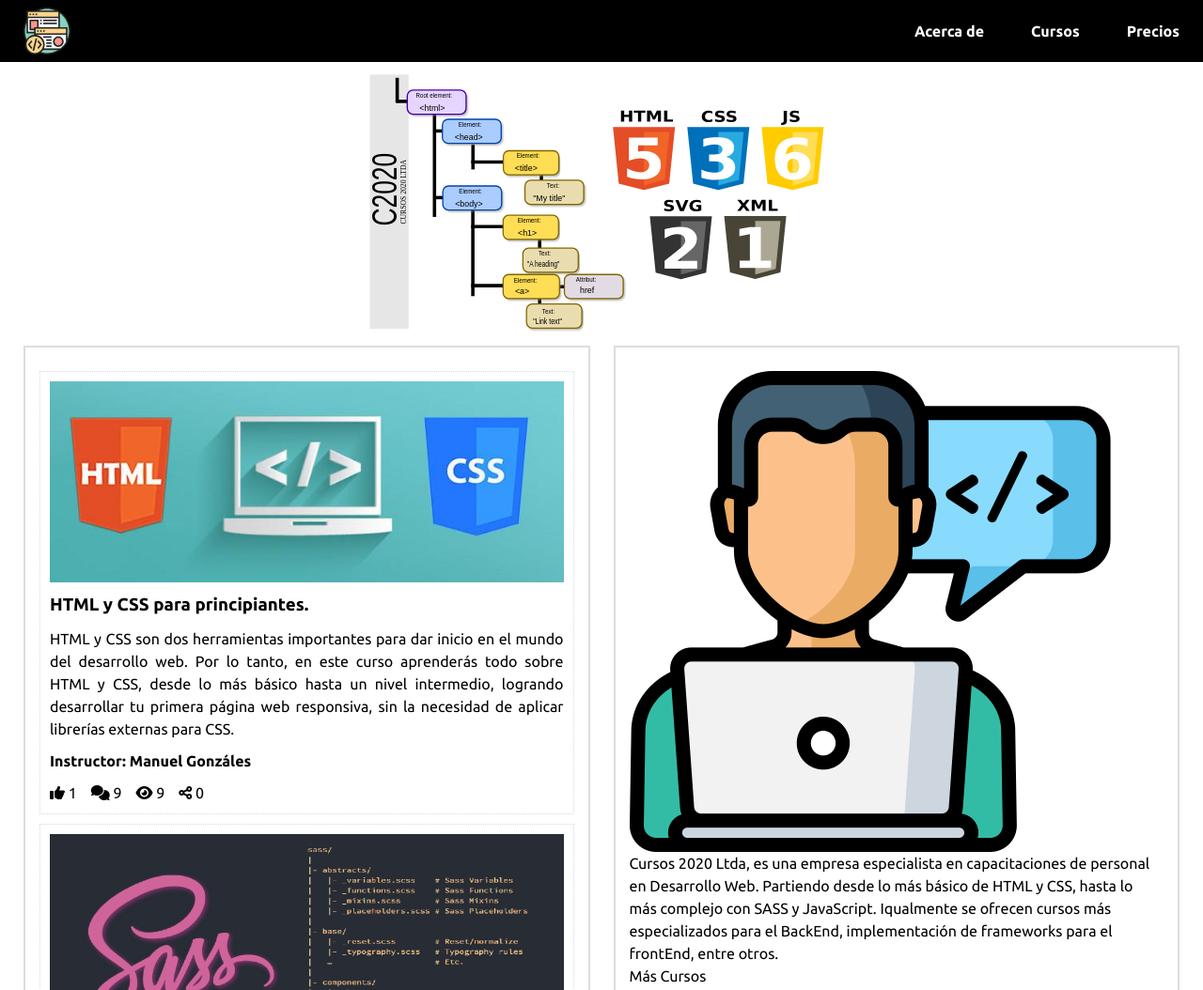
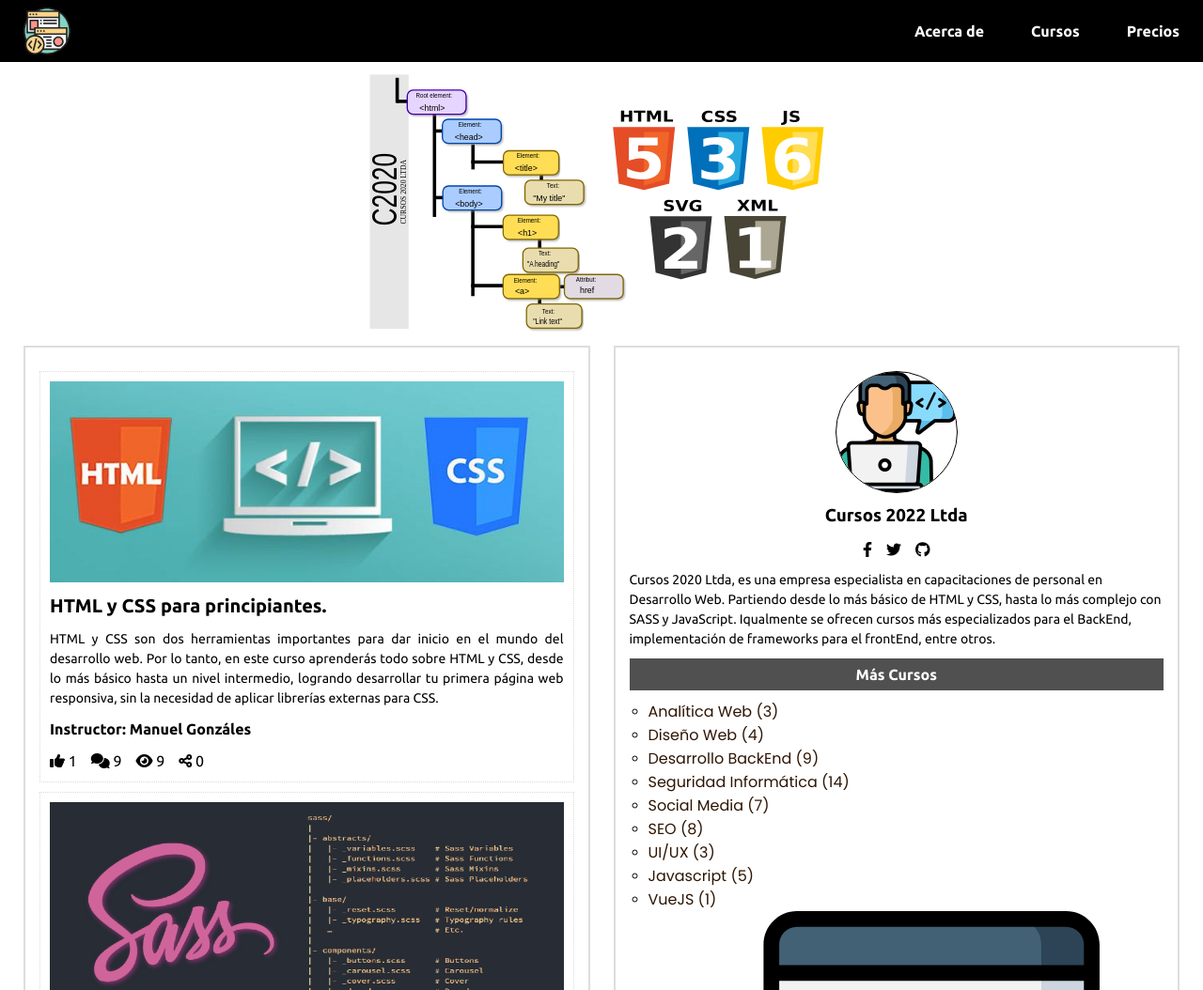
Before and after one commit to rcastillod/Cursos-2022-Ltda., a plain HTML site: page index.html in a window 1280 px wide. Shown: the top 1054 px of the page at 94% size. Drawn offline with Linux system fonts and the light colour scheme.

Commit message:
Sección business y mas cursos finalizada

```diff
--- a/assets/scss/abstracts/_variables.scss
+++ b/assets/scss/abstracts/_variables.scss
@@ -5,6 +5,7 @@ $primary-color: (
     '900': #000000,
     '800': #060606,
     '700': #2E1503,
+    '600': #505050,
 );
 
 // Secondary Color
--- /dev/null
+++ b/assets/scss/components/_business.scss
@@ -0,0 +1,47 @@
+.business {
+
+    // Detail
+    &__detail {
+        align-items: center;
+        display: flex;
+        flex-direction: column;
+        gap: .625rem;
+    }
+
+    // Image
+    &__image {
+        border: 1px solid map-get($primary-color, '900' );
+        border-radius: 50%;
+        overflow: hidden;
+        height: 8.125rem;
+        width: 8.125rem;
+        img {
+            object-fit: cover;
+            height: 100%;
+            width: 100%;
+        }
+    }
+
+    // Social
+    &__social {
+        display: flex;
+        gap: .9375rem;
+        list-style-type: none;
+        margin: 0;
+        padding: 0;
+        a {
+            color: map-get($primary-color, '900' );
+            transition: color .3s ease-in-out;
+            &:hover,
+            &:focus {
+                color: map-get($secondary-color, '900' );
+            }
+        }
+    }
+
+    // Description
+    &__description {
+        font-size: map-get($sizes, 'small' );
+    }
+
+}
--- a/assets/scss/components/_course.scss
+++ b/assets/scss/components/_course.scss
@@ -29,6 +29,7 @@
 
     // Title
     &__title {
+        font-size: map-get($sizes, 'large' );
         a {
             color: map-get($primary-color, '900' );
             text-decoration: none;
@@ -42,6 +43,7 @@
 
     // Description
     &__description {
+        font-size: map-get($sizes, 'small' );
         text-align: justify;
     }
 
--- /dev/null
+++ b/assets/scss/components/_more-courses.scss
@@ -0,0 +1,30 @@
+.more-courses {
+    margin-block-start: .625rem;
+
+    // Title
+    &__title {
+        background-color: map-get($primary-color, '600' );
+        color: map-get($white-color, '900' );
+        margin-block-end: .625rem;
+        padding-block: 5px;
+        text-align: center;
+    }
+
+    // List
+    &__list {
+        margin: 0;
+        padding-inline-start: 1.25rem;
+        list-style-type: circle;
+
+        a {
+            color: map-get($primary-color, '700' );
+            font-family: $link-ff;
+            text-decoration: none;
+            transition: color .3s ease-in-out;
+            &:hover {
+                color: map-get($secondary-color, '900' );
+            }
+        }
+    }
+
+}
--- a/assets/scss/main.scss
+++ b/assets/scss/main.scss
@@ -34,6 +34,8 @@
     'components/nav',
     'components/banner',
     'components/course',
+    'components/more-courses',
+    'components/business',
     'components/buttons';
 
 /* -------------------------------------------------------------------------- */
--- a/index.html
+++ b/index.html
@@ -104,15 +104,27 @@
             </div>
             <div class="business section-wrapper">
                 <div class="business__detail">
-                    <div class="business__detail">
+                    <div class="business__image">
                         <img src="assets/img/web-development.png" alt="Desarrollador Web">
                     </div>
+                    <h3 class="business__title">Cursos 2022 Ltda</h3>
+                    <ul class="business__social">
+                        <li>
+                            <a href="#"><i class="fa-brands fa-facebook-f"></i></a>
+                        </li>
+                        <li>
+                            <a href="#"><i class="fa-brands fa-twitter"></i></a>
+                        </li>
+                        <li>
+                            <a href="#"><i class="fa-brands fa-github"></i></a>
+                        </li>
+                    </ul>
                     <p class="business__description">
                         Cursos 2020 Ltda, es una empresa especialista en capacitaciones de personal en Desarrollo Web. Partiendo desde lo más básico de HTML y CSS, hasta lo más complejo con SASS y JavaScript. Iqualmente se ofrecen cursos más especializados para el BackEnd, implementación de frameworks para el frontEnd, entre otros.
                     </p>
                 </div>
                 <div class="more-courses">
-                    <div class="more-courses__title">Más Cursos</div>
+                    <h4 class="more-courses__title">Más Cursos</h4>
                     <ul class="more-courses__list">
                         <li><a href="">Analítica Web (3)</a></li>
                         <li><a href="">Diseño Web (4)</a></li>
```
Also changed, not shown: assets/css/style.css, 1 other file.
